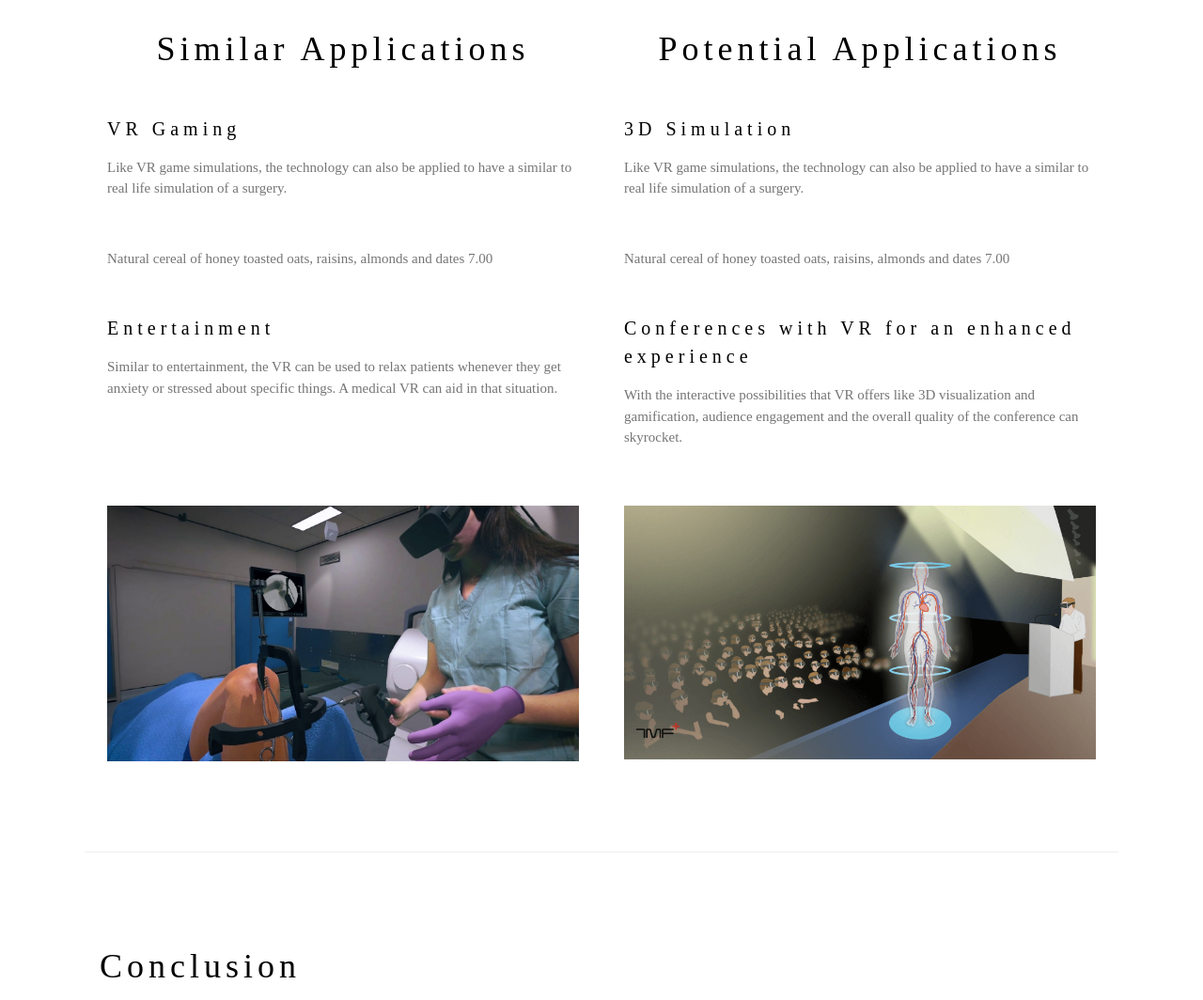
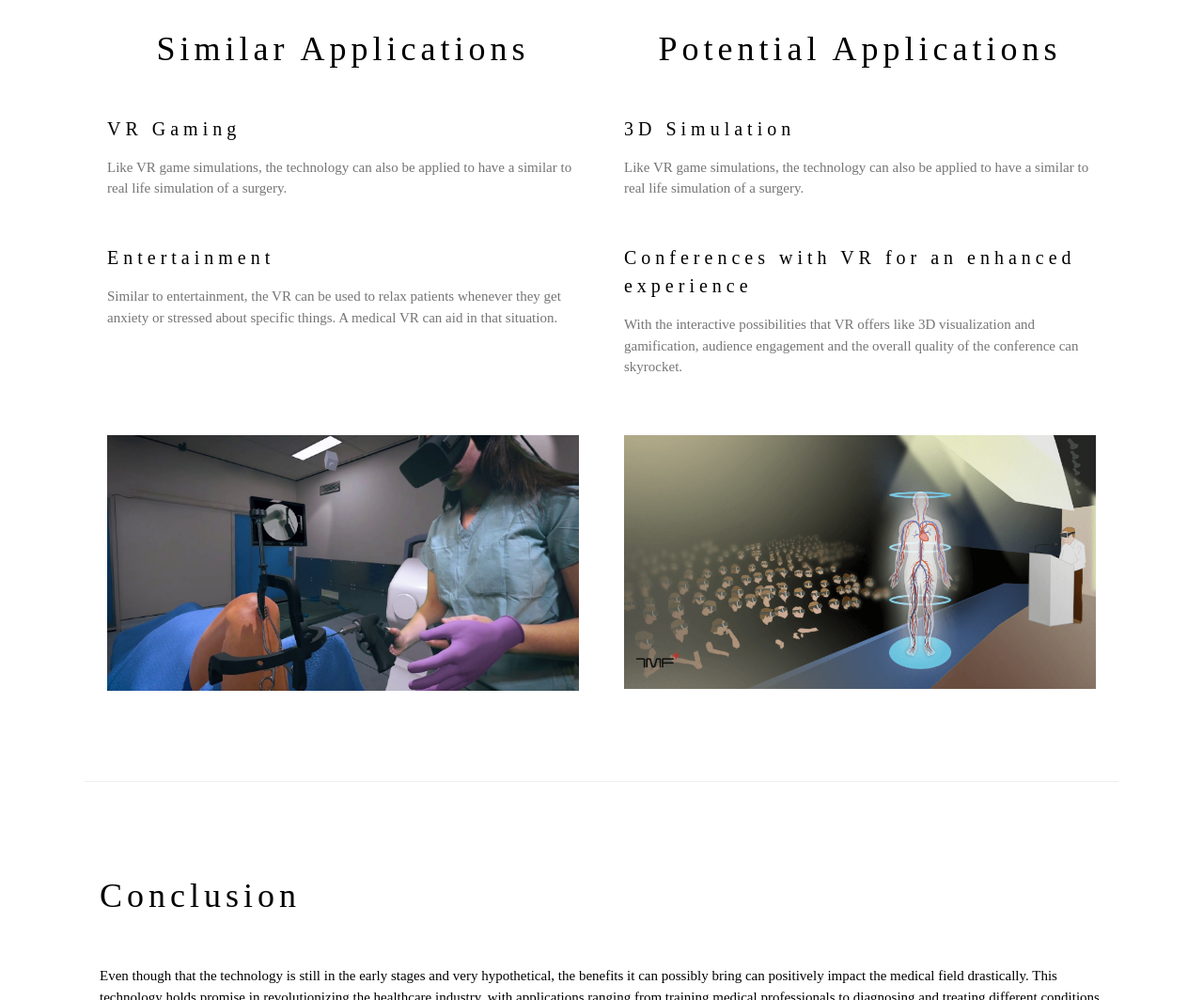
Before and after one commit to jovaleri/VRMedicalField, a plain HTML site: page index.html in a window 1280 px wide. Shown: the part 1572-2636 px from the top of the page at 94% size. Drawn offline with nearby package versions, Linux system fonts and the light colour scheme.

Commit message:
Initial Commit

```diff
--- a/index.html
+++ b/index.html
@@ -144,7 +144,6 @@ h1, h2, h3, h4, h5, h6 {
 	  </p><br>
 
       <h4></h4>
-      <p class="w3-text-grey">Natural cereal of honey toasted oats, raisins, almonds and dates 7.00</p><br>
 
       <h4>Entertainment</h4>
       <p class="w3-text-grey">Similar to entertainment, the VR can be used to relax patients
@@ -161,7 +160,6 @@ h1, h2, h3, h4, h5, h6 {
 		</p><br>
 
 		<h4></h4>
-		<p class="w3-text-grey">Natural cereal of honey toasted oats, raisins, almonds and dates 7.00</p><br>
 
 		<h4>Conferences with VR for an enhanced experience
 		</h4>
```
